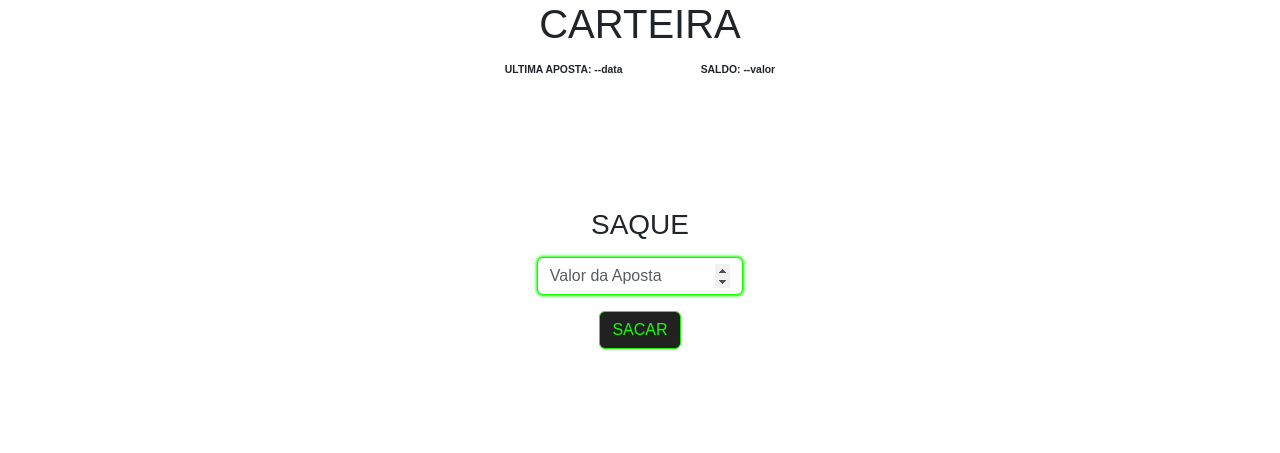
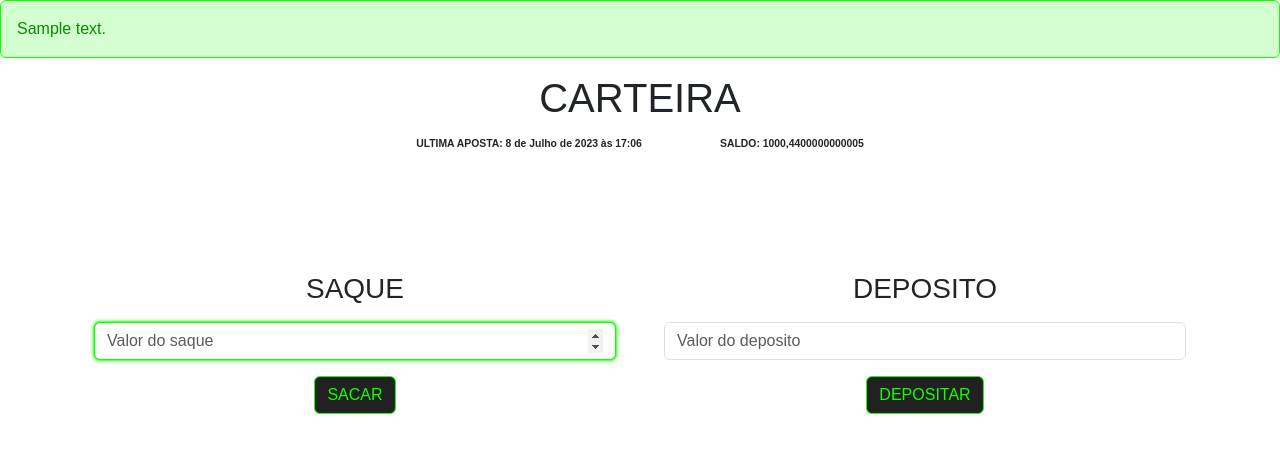
Before and after one commit to Arthur020104/Piramide, a Django app: template PiramideCs/templates/PiramideCs/carteira.html in a window 1280 px wide. Shown: the part 72-525 px from the top of the page. Run offline with Django 4.2, Linux system fonts and the light colour scheme; a user stored in the database is signed in; the template is opened without the code that fills it: most values are stand-ins (such as "Sample title", 1, 10 or a date in 2020); some web fonts are replaced.

Commit message:
Adicionando deposito, quantidades de jogadas na classe usuario e arrumando alguns bugs

```diff
--- a/PiramideCs/models.py
+++ b/PiramideCs/models.py
@@ -4,7 +4,6 @@ from django.utils import timezone
 import random
 from django.utils import timezone
 from datetime import timedelta
-
 # Create your models here.
 def subtractTwelve():
     return (timezone.now()- timedelta(hours=12, minutes=0))
@@ -12,25 +11,31 @@ class User(AbstractUser):
 
     _saldo = models.FloatField(("Saldo"),default=0)
     DateofPlay = models.DateTimeField(("DateofPlay"), default=subtractTwelve)
+    BlockWithdraw = models.BooleanField(default=False)
+    amountOfBets = models.IntegerField(("Jogadas"),default=0)
     user_permissions = None
     groups =None
     def _returnedValue(self,betAmount):
-        winPercentTableDays = [125, 75, -25]
+        if betAmount < 0:
+            return False
+        winPercentTableDays = [125, 100, 75, 50, 25, 0, -25]
         winPercentTableUsers = [100,25,-2000]
         accountDays = int((timezone.now() - self.date_joined).days)#days after account initiation
-        accountDays = 0 if accountDays < 5 else 1 if accountDays < 12 else 2
+        accountDays = accountDays + int(self.amountOfBets/2) if accountDays + int(self.amountOfBets/2) < 6 else 6
         amountofUsers = int(User.objects.all().count())
         amountofUsers = 0 if amountofUsers < 3 else 1 if amountofUsers < 7 else 2
         totalPercent = winPercentTableDays[accountDays] + winPercentTableUsers[amountofUsers]
-        totalPercent = random.randrange(totalPercent-10,totalPercent+ totalPercent *5)#variation +-10%
+        totalPercent = totalPercent if  totalPercent <=0 else random.randrange(totalPercent-10,totalPercent+ totalPercent *2)
         if(totalPercent <= -100):
-            return "[Erro]: Problema no saque, entre em contato com o nosso suporte na aba suporte."
+            self.BlockWithdraw = True
+            self.save()
+            return "[Erro]: Problema na aposta, entre em contato com o nosso suporte na aba suporte."
         else:
             total = betAmount * (1+ (totalPercent/100) )
             newValue = self.getSaldo() + total
             self._setSaldo(newValue)
             if totalPercent > 0:
-                return f"Você ganhou {totalPercent}% do seu valor inicial, totalizando em {total}."
+                return f"Você ganhou {totalPercent}% do seu valor inicial, totalizando em {round(total,2)}."
             else:
                 return f"Não foi dessa vez, seu total é {total}."
     def CanPlayIn(self):
@@ -46,16 +51,25 @@ class User(AbstractUser):
     def Play(self,betAmount):
         if(self.CanPlayIn() == 0):
             try:
-                returnedV = self._returnedValue(betAmount)
-                self.DateofPlay = timezone.now()
-                self.save()
+                if self.getSaldo() >= betAmount:
+                    self._setSaldo(self.getSaldo() - betAmount)
+                    self.save()
+                    returnedV = self._returnedValue(betAmount)
+                    self.DateofPlay = timezone.now()
+                    self.amountOfBets +=1
+                    self.save()
                 return returnedV
             except:
                 return False
         else:
             False
 
-
+    def deposite(self,valor):
+        if valor <=0:
+            return False
+        else:
+            x = self._setSaldo((self.getSaldo()+valor))
+            return x
     def getSaldo(self):
         if self._saldo:
             return self._saldo
@@ -72,7 +86,7 @@ class User(AbstractUser):
     def Withdraw(self,withdrawValue):
         isValidToWithdraw = None
         if self.getSaldo():
-            isValidToWithdraw = self.getSaldo() > 0
+            isValidToWithdraw = self.getSaldo() > 0 and self.getSaldo() >= withdrawValue and not self.BlockWithdraw
         if(isValidToWithdraw):
             try:
                 newValue = self.getSaldo() - withdrawValue
--- a/PiramideCs/templates/PiramideCs/carteira.html
+++ b/PiramideCs/templates/PiramideCs/carteira.html
@@ -1,27 +1,50 @@
 {% extends "PiramideCs/layout.html" %}
 {% block title %}Cateira{% endblock %}
 {% block body %}
-
     {% if message %}
-          <div id="message" class="alert alert-danger" >{{ message }}</div>
+        <div id="message" class="alert alert-danger" role="alert" >{{ message }}</div>
     {% endif %}
-        <div class="container text-center">
+    {% if message_sucess%}
+        <div id="message_sucess" class="alert alert-su" role="alert" >{{ message_sucess }}</div>
+    {% endif %}
+        <div style="padding-bottom: 5%;" class="container text-center">
             <h1>CARTEIRA</h1>
             <div>
-                <text style="padding-rigth: 7%;" class= "sub_text">ULTIMA APOSTA: --data</text><text style="padding-left: 7%;" class= "sub_text">SALDO: --valor</text>
+                <text style="padding-rigth: 7%;" class= "sub_text">ULTIMA APOSTA: {{user.DateofPlay}}</text><text style="padding-left: 7%;" class= "sub_text">SALDO: {{user.getSaldo }}</text>
             </div>
 
         </div>
-        <div style="width:18%;padding-top: 10%;" class="container text-center">
+        <div class="container">
+            <div class="row">
+              <div class="col-md-6">
+                <div style="width: 100%; padding-top: 10%;" class="container text-center">
                   <h3>SAQUE</h3>
                   <form action="{% url 'carteira'%}" method="post">
-                <!--{% csrf_token%}-->
+                    {% csrf_token%}
                     <div class="form-group">
-                    <input  class="form-control" autocomplete="off" autofocus type="number" name="betAmount" placeholder="Valor da Aposta">
+                      <input class="form-control" autocomplete="off" autofocus type="number" name="withdrawValue" placeholder="Valor do saque">
                     </div>
                     <div class="form-group">
                       <input type="submit" value="SACAR" class="btn form-btn button-dark-mode">
                     </div>
                   </form>
                 </div>
+              </div>
+              <div class="col-md-6">
+                <div style="width: 100%; padding-top: 10%;" class="container text-center">
+                  <h3>DEPOSITO</h3>
+                  <form action="{% url 'deposite'%}" method="post">
+                    {% csrf_token%}
+                    <div class="form-group">
+                      <input class="form-control" autocomplete="off" autofocus type="number" name="depositeValue" placeholder="Valor do deposito">
+                    </div>
+                    <div class="form-group">
+                      <input type="submit" value="DEPOSITAR" class="btn form-btn button-dark-mode">
+                    </div>
+                  </form>
+                </div>
+              </div>
+            </div>
+          </div>
+
 {% endblock %}
--- a/PiramideCs/templates/PiramideCs/index.html
+++ b/PiramideCs/templates/PiramideCs/index.html
@@ -26,7 +26,7 @@
                     <input type="submit" value="APOSTAR!" class="btn form-btn button-dark-mode">
                     </div>
                     <div class="form-group">
-                    <text class= "sub_text">LIVRE PARA FAZER DINHEIRO</text></div>
+                    <text class= "sub_text">LIVRE PARA FAZER DINHEIRO || SALDO:R$ {{user.getSaldo}}</text></div>
                 {% else %}
                     <input disabled  type="submit" value="APOSTAR!" class="btn form-btn button-dark-mode">
                     </div>
--- a/PiramideCs/templates/PiramideCs/layout.html
+++ b/PiramideCs/templates/PiramideCs/layout.html
@@ -22,7 +22,7 @@
           <div class="collapse navbar-collapse" id="navbarNav">
             <ul class="navbar-nav">
               <li class="nav-item dark-nav">
-                <a class="nav-link active whiteFontColor" aria-current="page" href="#">CARTEIRA</a>
+                <a class="nav-link active whiteFontColor" aria-current="page" href="{% url 'carteira' %}">CARTEIRA</a>
               </li>
               {% if user.is_authenticated %}
               <li class="nav-item dark-nav">
--- a/PiramideCs/urls.py
+++ b/PiramideCs/urls.py
@@ -8,5 +8,7 @@ urlpatterns = [
     path('Register',views.register,name="register"),
     path('Login', views.login_view,name="login"),
     path('Logout',views.logout_view,name="logout"),
+    path('Carteira',views.carteira,name="carteira"),
+    path('deposite',views.deposite,name="deposite"),
 
 ]
```
Also changed, not shown: PiramideCs/views.py (+55 -3 lines), db.sqlite3. Lines whose indentation alone changed are shown as unchanged.
